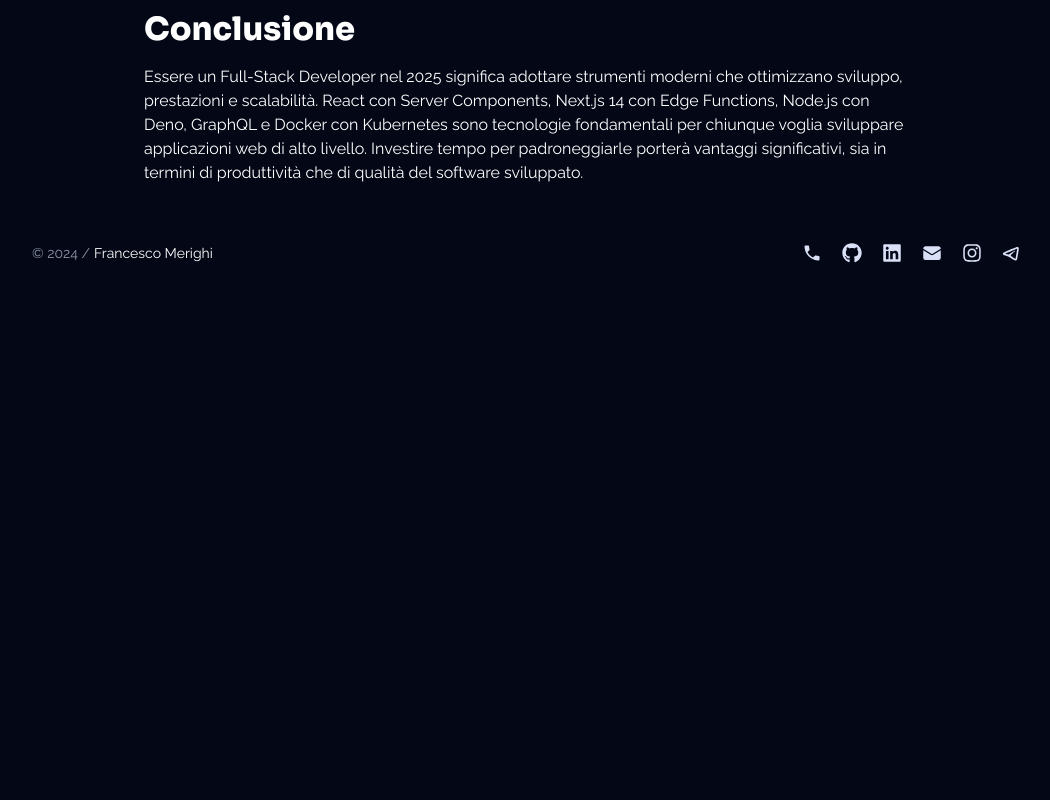
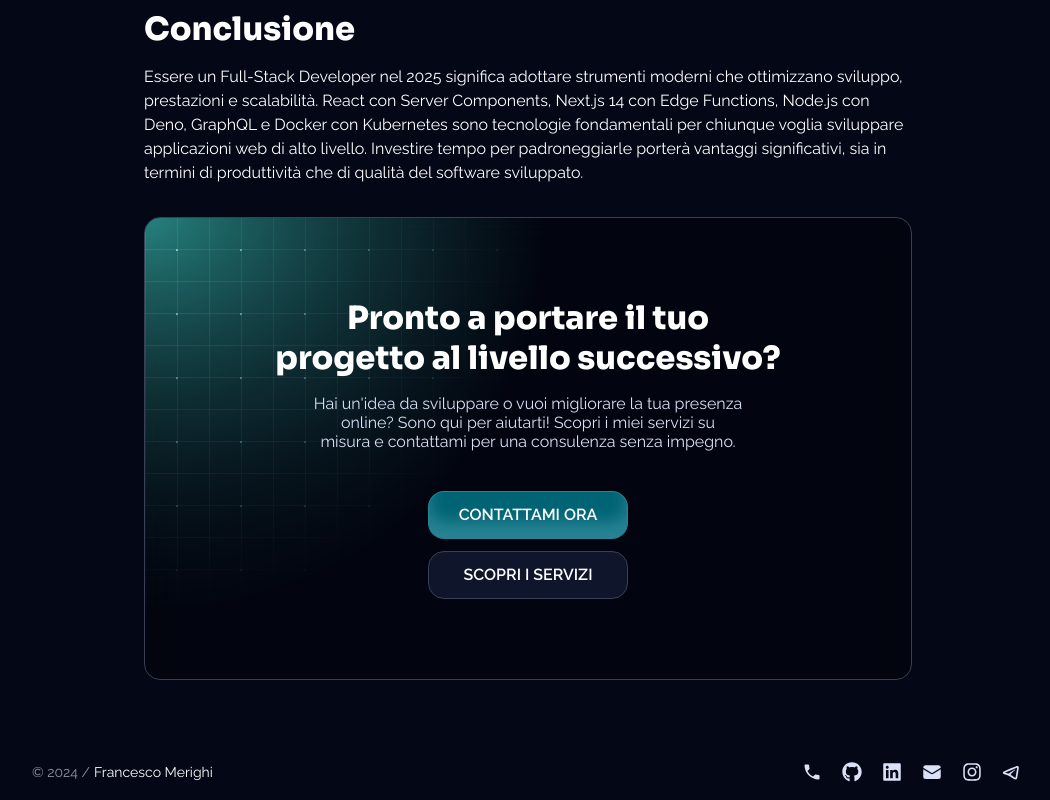
Before and after one commit to fmerighiwebdev/FMerighi, a Next.js app: page /blog/5-strumenti-full-stack-development-2025 in a window 1280 px wide. Shown: the part 3035-3835 px from the top of the page, without its empty margins (112-1162 px from the left). Before the commit the page ends 3316 px from the top, so only its background shows below. Built offline with nearby package versions, Linux system fonts and the light colour scheme.

Commit message:
Added CTA on blog post

```diff
--- a/src/app/blog/[postSlug]/page.tsx
+++ b/src/app/blog/[postSlug]/page.tsx
@@ -1,5 +1,5 @@
 import { posts } from "@/app/resources/posts";
-import { Button, Column, Flex, Heading, Text } from "@/once-ui/components";
+import { Background, Button, Column, Flex, Heading, Text } from "@/once-ui/components";
 import Link from "next/link";
 import { notFound } from "next/navigation";
 
@@ -41,6 +41,89 @@ export default async function BlogPage({ params }) {
             {currentPost.date}
           </Text>
           {currentPost.content}
+          <Column
+            overflow="hidden"
+            position="relative"
+            fillWidth
+            padding="xl"
+            radius="l"
+            marginBottom="m"
+            horizontal="center"
+            align="center"
+            background="surface"
+            border="neutral-medium"
+          >
+            <Background
+              position="absolute"
+              mask={{
+                cursor: true,
+              }}
+              gradient={{
+                colorEnd: "static-transparent",
+                colorStart: "accent-solid-strong",
+                display: true,
+                height: 100,
+                opacity: 100,
+                tilt: 0,
+                width: 150,
+                x: 0,
+                y: 0,
+              }}
+              dots={{
+                color: "accent-on-background-medium",
+                display: true,
+                opacity: 100,
+                size: "64",
+              }}
+              grid={{
+                color: "neutral-alpha-medium",
+                display: true,
+                height: "var(--static-space-32)",
+                opacity: 100,
+                width: "var(--static-space-32)",
+              }}
+              lines={{
+                display: false,
+                opacity: 100,
+                size: "24",
+              }}
+            />
+            <Heading
+              style={{ position: "relative" }}
+              marginBottom="s"
+              variant="display-strong-xs"
+            >
+              Pronto a portare il tuo progetto al livello successivo?
+            </Heading>
+            <Text
+              style={{
+                position: "relative",
+                maxWidth: "var(--responsive-width-xs)",
+              }}
+              wrap="balance"
+              marginBottom="l"
+              onBackground="neutral-medium"
+            >
+              Hai un&apos;idea da sviluppare o vuoi migliorare la tua presenza
+              online? Sono qui per aiutarti! Scopri i miei servizi su misura e
+              contattami per una consulenza senza impegno.
+            </Text>
+            <Button
+              href="/contacts"
+              variant="primary"
+              size="l"
+              label="CONTATTAMI ORA"
+              style={{ width: "min(200px, 100%)" }}
+            />
+            <Button
+              href="/work"
+              variant="secondary"
+              size="l"
+              label="SCOPRI I SERVIZI"
+              className="mt-12"
+              style={{ width: "min(200px, 100%)" }}
+            />
+          </Column>
         </Flex>
       </Column>
     </main>
```
Also changed, not shown: src/app/robots.ts (line endings or trailing spaces), 1 other file (tests, documents, lock files or other folders).
